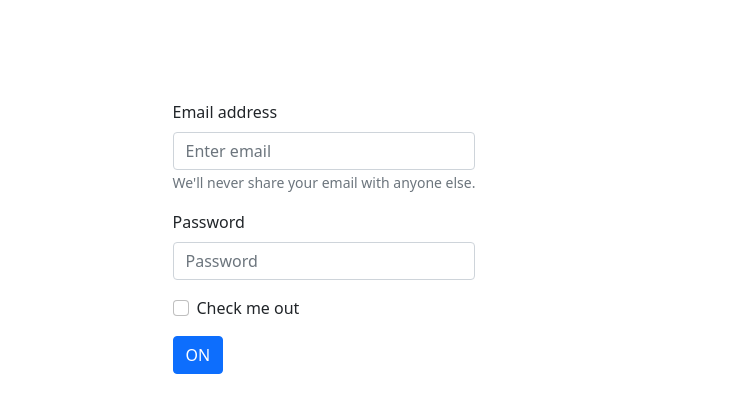
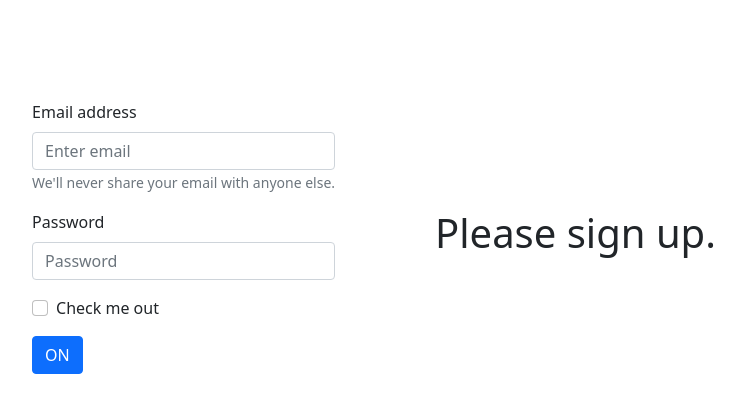
Before and after one commit to pedroluiznogueira/react-main-concepts, a React (Create React App) app: page / in a window 1280 px wide. Shown: the top 412 px of the page, without its empty margins (316-1060 px from the left). Built offline with nearby package versions, Linux system fonts and the light colour scheme.

Commit message:
Conditional rendering

```diff
--- a/src/App.js
+++ b/src/App.js
@@ -2,6 +2,7 @@
 import './App.css';
 import 'bootstrap/dist/css/bootstrap.min.css';
 import Login from './components/Login';
+import Greeting from './components/Greeting';
 import Practice from './components/Clock';
 import Clock from './components/Clock';
 
@@ -10,6 +11,7 @@
   return (
     <div className="form-container">
       <Login />
+      <Greeting />
     </div>
   );
 }
--- /dev/null
+++ b/src/components/Greeting.js
@@ -0,0 +1,20 @@
+import ReactDOM from "react-dom";
+import GuestGreeting from "./GuestGreeting";
+import UserGreeting from "./UserGreeting";
+
+
+function Greeting(props) {
+    const isLoggedIn = props.isLoggedIn;
+    if (isLoggedIn) {
+      return <UserGreeting />;
+    }
+    return <GuestGreeting />;
+  }
+
+  ReactDOM.render(
+    // Try changing to isLoggedIn={true}:
+    <Greeting isLoggedIn={true} />,
+    document.getElementById('root')
+);
+
+export default Greeting;
--- /dev/null
+++ b/src/components/GuestGreeting.js
@@ -0,0 +1,5 @@
+function GuestGreeting(props) {
+    return <h1>Please sign up.</h1>;
+  }
+
+  export default GuestGreeting;
--- /dev/null
+++ b/src/components/UserGreeting.js
@@ -0,0 +1,5 @@
+function UserGreeting(props) {
+    return <h1>Welcome back!</h1>;
+  }
+
+  export default UserGreeting;
```
